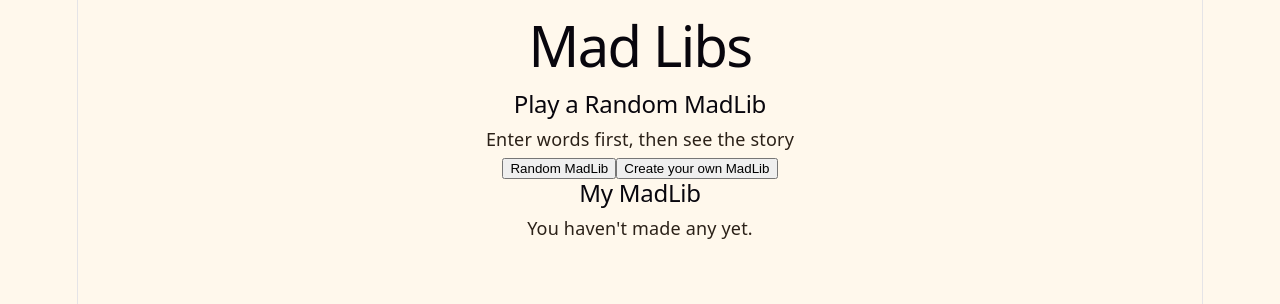
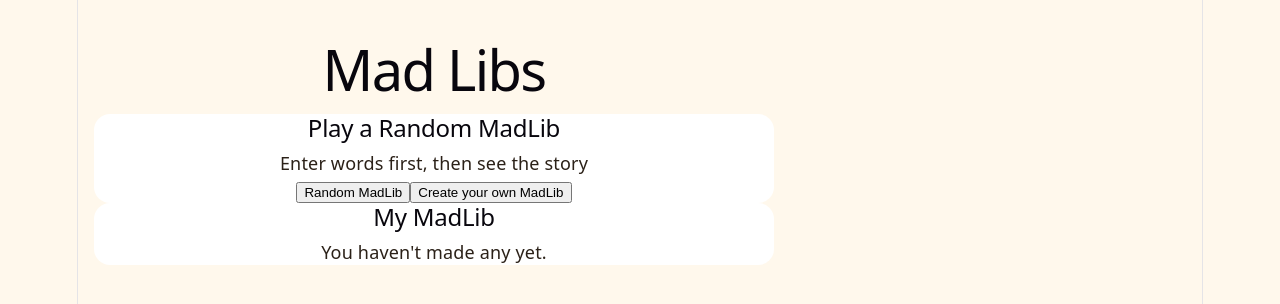
Before and after one commit to heonaliu/madLibs, a React (Vite) app: page / in a window 1280 px wide. Shown: the top 304 px of the page. Built offline with nearby package versions, Linux system fonts and the light colour scheme.

Commit message:
add h1 and .card

```diff
--- a/src/App.css
+++ b/src/App.css
@@ -24,3 +24,18 @@ body {
     "Helvetica Neue",
     sans-serif;
 }
+
+.app {
+  max-width: 680px;
+  margin: 0;
+  padding: 24px 16px;
+}
+
+h1 {
+  text-align: center;
+}
+
+.card {
+  background: var(--card);
+  border-radius: 16px;
+}
```
